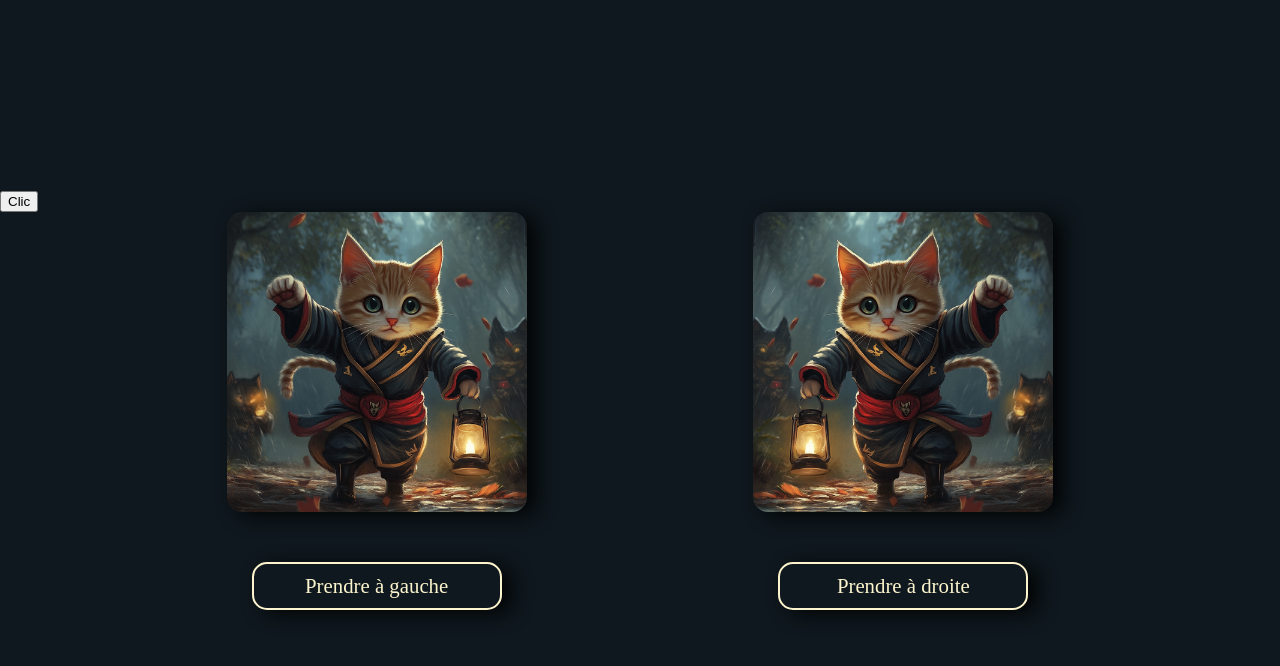
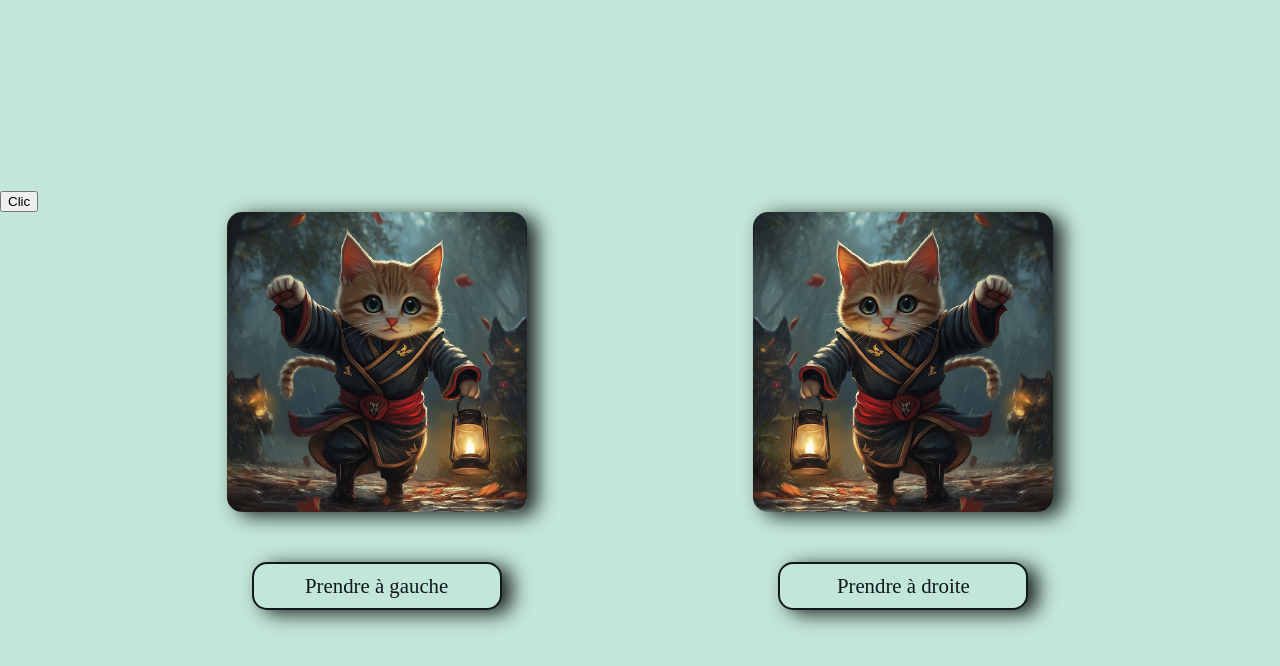
Before and after one commit to BlueeShark/G2-Projet-01, a plain HTML site: page HTML/chap02_foret.html in a window 1280 px wide. Both pictures are taken after a click on the button "Clic". Drawn offline with Linux system fonts and the light colour scheme; a web font is replaced by a local one.

Commit message:
Improved the JS and the selection of elements in the page

```diff
--- a/CSS/chap02_choice.css
+++ b/CSS/chap02_choice.css
@@ -3,8 +3,7 @@
 :root {
     --color-one: #0f181e;
     --color-two: #fcf4cd;
-    --color-three: #e0ede8;
-    --color-four: ;
+    --color-three: #c2e6d8;
     --font-one: "Uncial Antiqua", serif;
     --font-two: "Modern Antiqua", serif;
 }
--- a/JS/chap02_imgChoice.js
+++ b/JS/chap02_imgChoice.js
@@ -1,10 +1,14 @@
 const button = document.getElementById("javChoices");
 const body = document.body;
-const text = document.querySelectors(".choiceBlock p");
+const text = document.querySelectorAll(".choiceBlock p");
 
-function changeColor() {
+function changeColorLight() {
     body.style.backgroundColor = "var(--color-three)";
-    text.style.backgroundColor = "var(--color-three)";
+    text.forEach(function(p) {
+        p.style.backgroundColor = "var(--color-three)";
+        p.style.border = "var(--color-one) solid 2px";
+        p.style.color = "var(--color-one)";
+    });
 }
 
-button.addEventListener("click", changeColor);
+button.addEventListener("click", changeColorLight);
```
